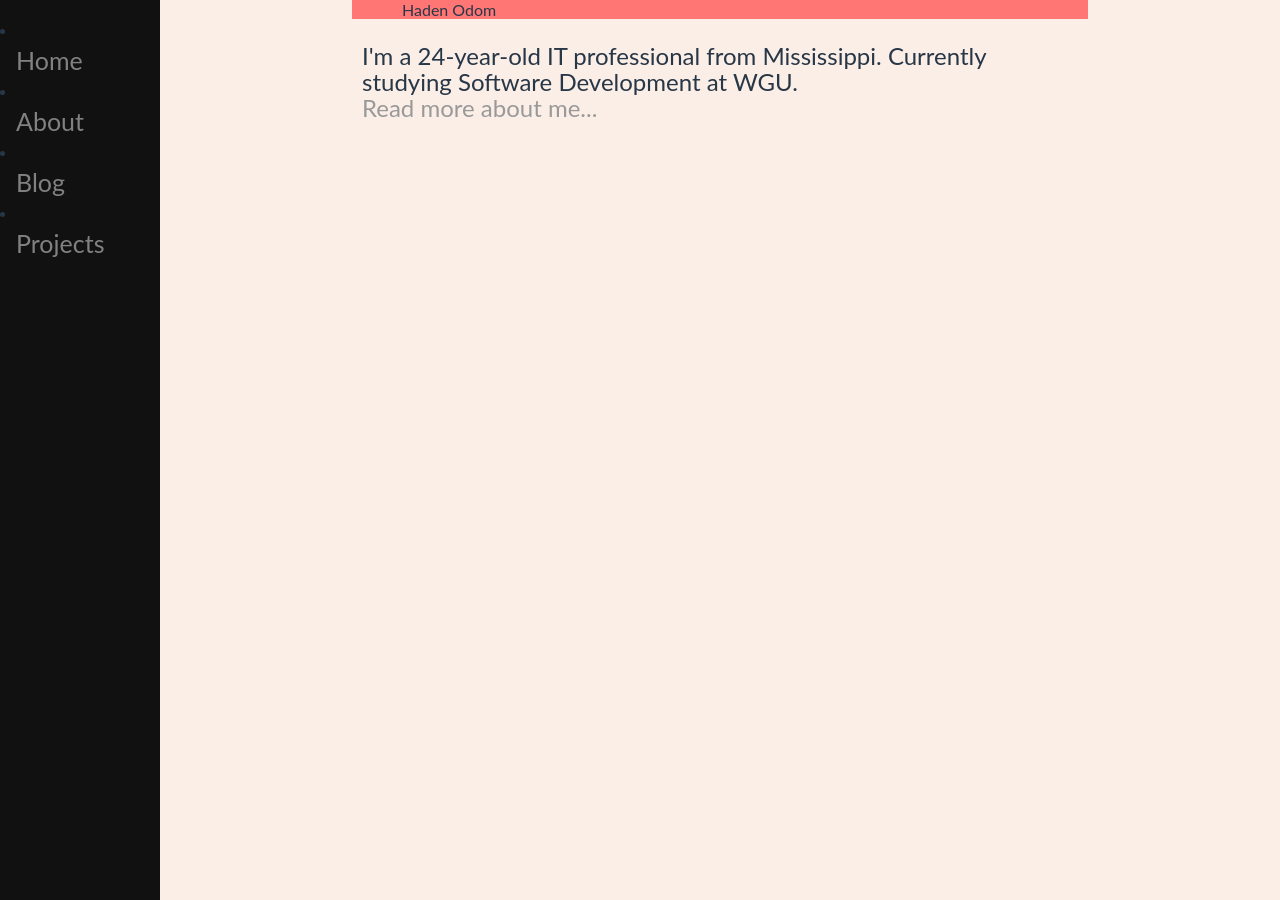
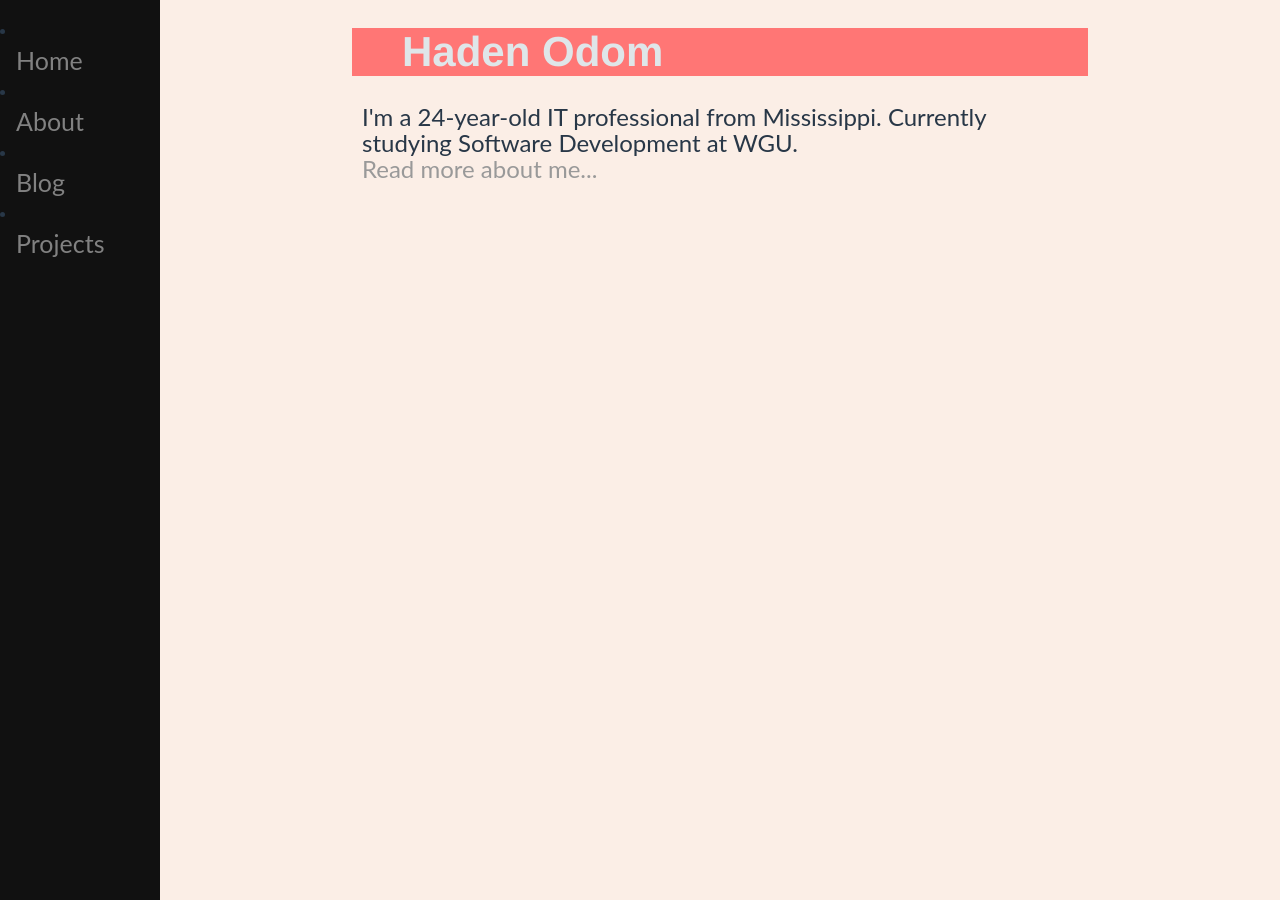
Before and after one commit to hadenodom/hadenodom.github.io, a Jekyll site: the page built from index.html, in a window 1280 px wide. Built offline with Jekyll 4.4.1, drawn with Linux system fonts in a browser that asks for light colours.

Commit message:
Fix some stylesheet issues with the .header section and a broken tag

```diff
--- a/_layouts/default.html
+++ b/_layouts/default.html
@@ -15,7 +15,7 @@
 						<li><a href="/proj/">Projects</a></li>
 	    		</ul>
 		</div>
-			<div class="header"
+			<div class="header">
 			<h1> Haden Odom </h1>
 		  </div>
 			<div class="main">
--- a/main.css
+++ b/main.css
@@ -109,4 +109,5 @@ body {
   padding: 0px 50px;
   margin-left: 160px;
   background-color: #ff7675;
+  color: #dfe6e9;
 }
```
